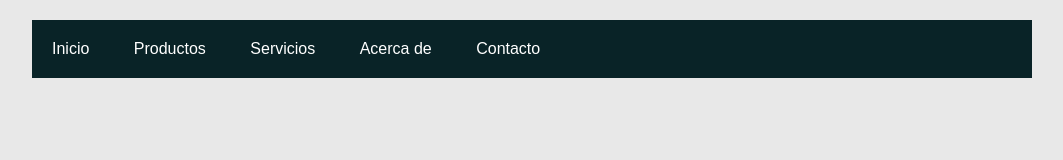
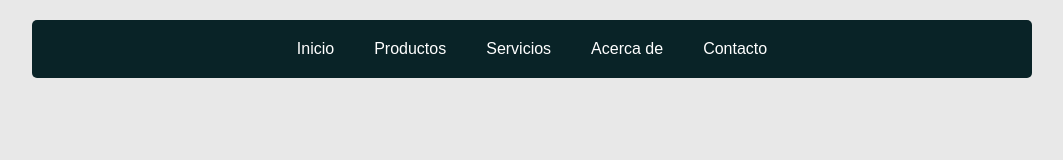
Before and after one commit to JonatanMoncada/menu, a plain HTML site: page index.html in a window 1280 px wide. Shown: the whole page, without its empty margins (108-1171 px from the left). Drawn offline with Linux system fonts and the light colour scheme.

Commit message:
Modificando el menu con bordes redondeados y texto centrado con flexbox

```diff
--- a/menu.scss
+++ b/menu.scss
@@ -10,6 +10,9 @@ body{
     width: 90%;
     max-width: 1000px;
     margin: 20px auto;
+    border-radius: 5px;
+    display: flex;
+    justify-content: center;
 
     li{
         display: inline-block;
```
Also changed, not shown: menu.css, 1 other file.
